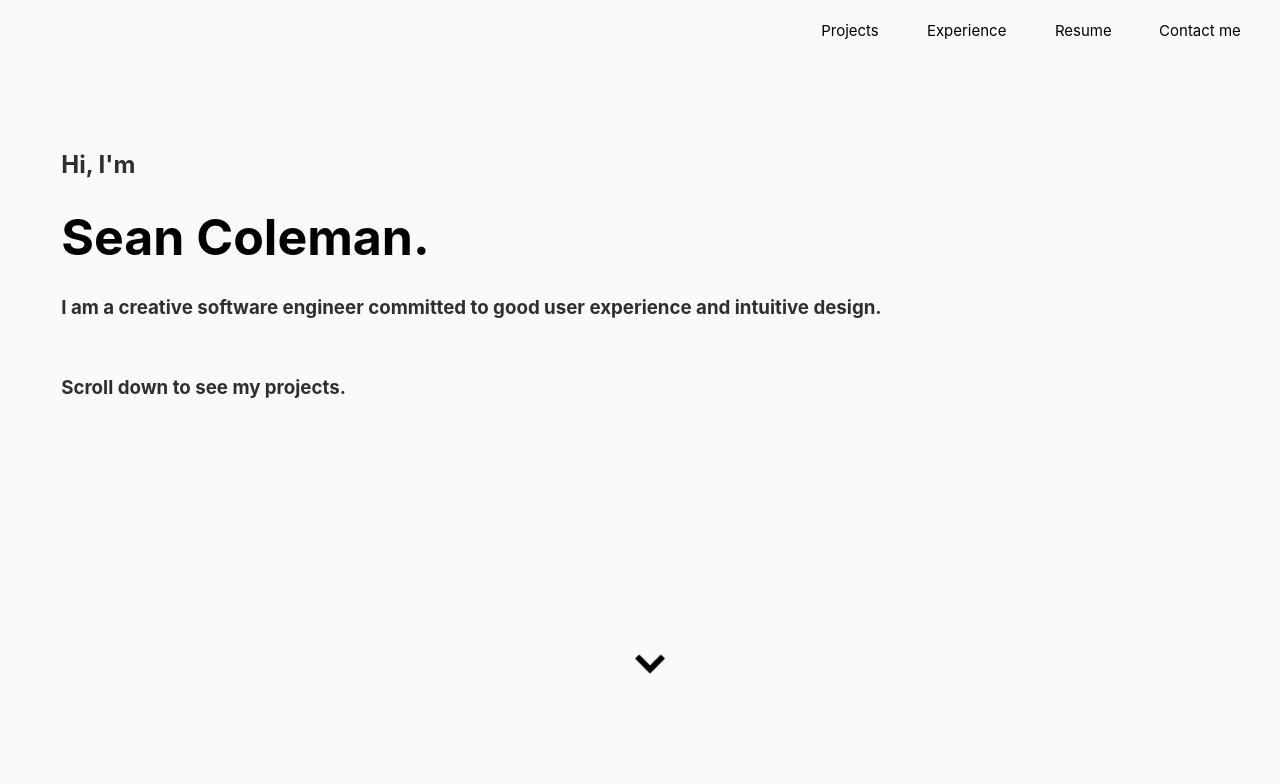
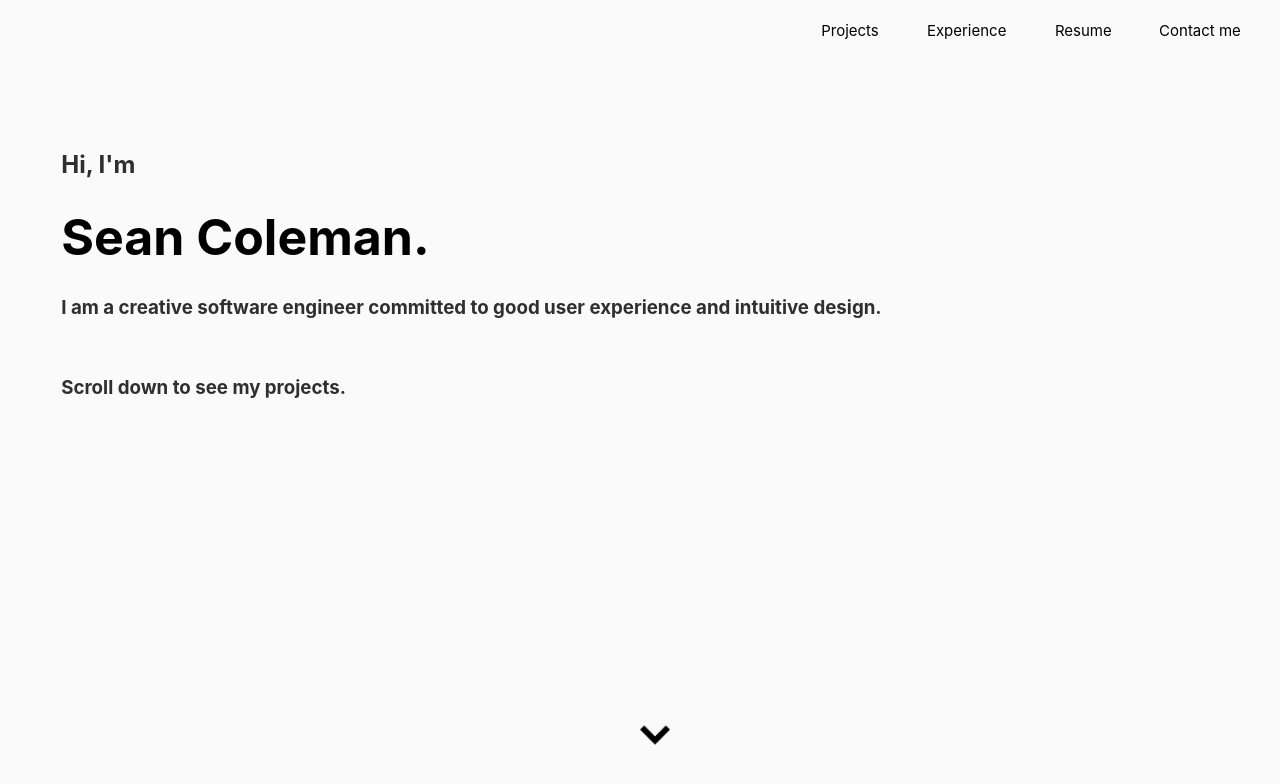
Before and after one commit to seanclmn/personalwebsite, a React (Create React App) app: page / in a window 1280 px wide. Shown: the top 784 px of the page. Built offline with nearby package versions, Linux system fonts and the light colour scheme.

Commit message:
more styling

```diff
--- a/src/components/main/Main.css
+++ b/src/components/main/Main.css
@@ -14,10 +14,11 @@
 
 .projects-button{
     display: none;
+    position: absolute;
     width: 30px;
-    margin-top: 250px;
-    margin-right: auto;
-    margin-left: auto;
+    left: 50%;
+    bottom: 50px;
+
 }
 
 .projects-button:hover{
```
